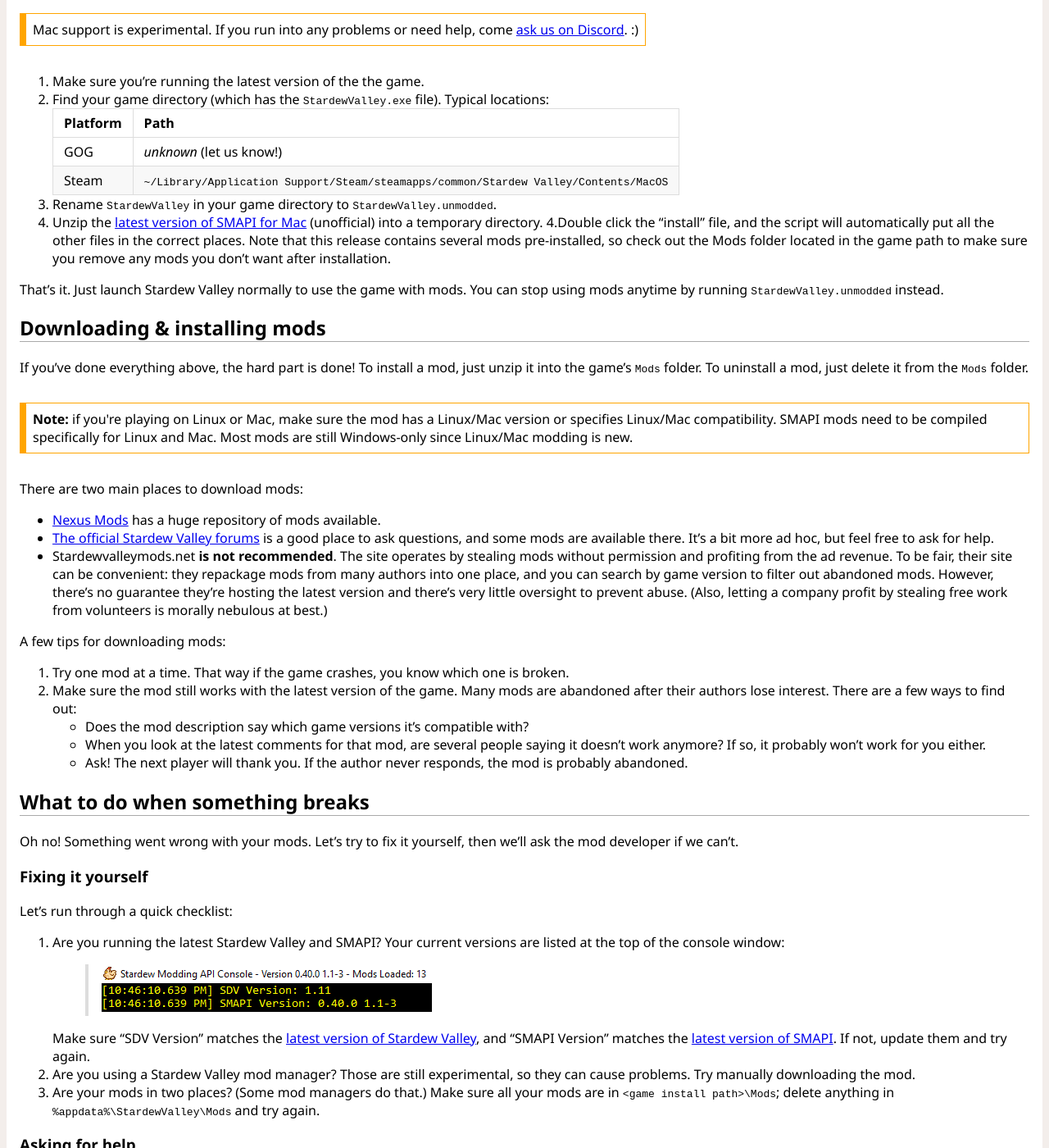
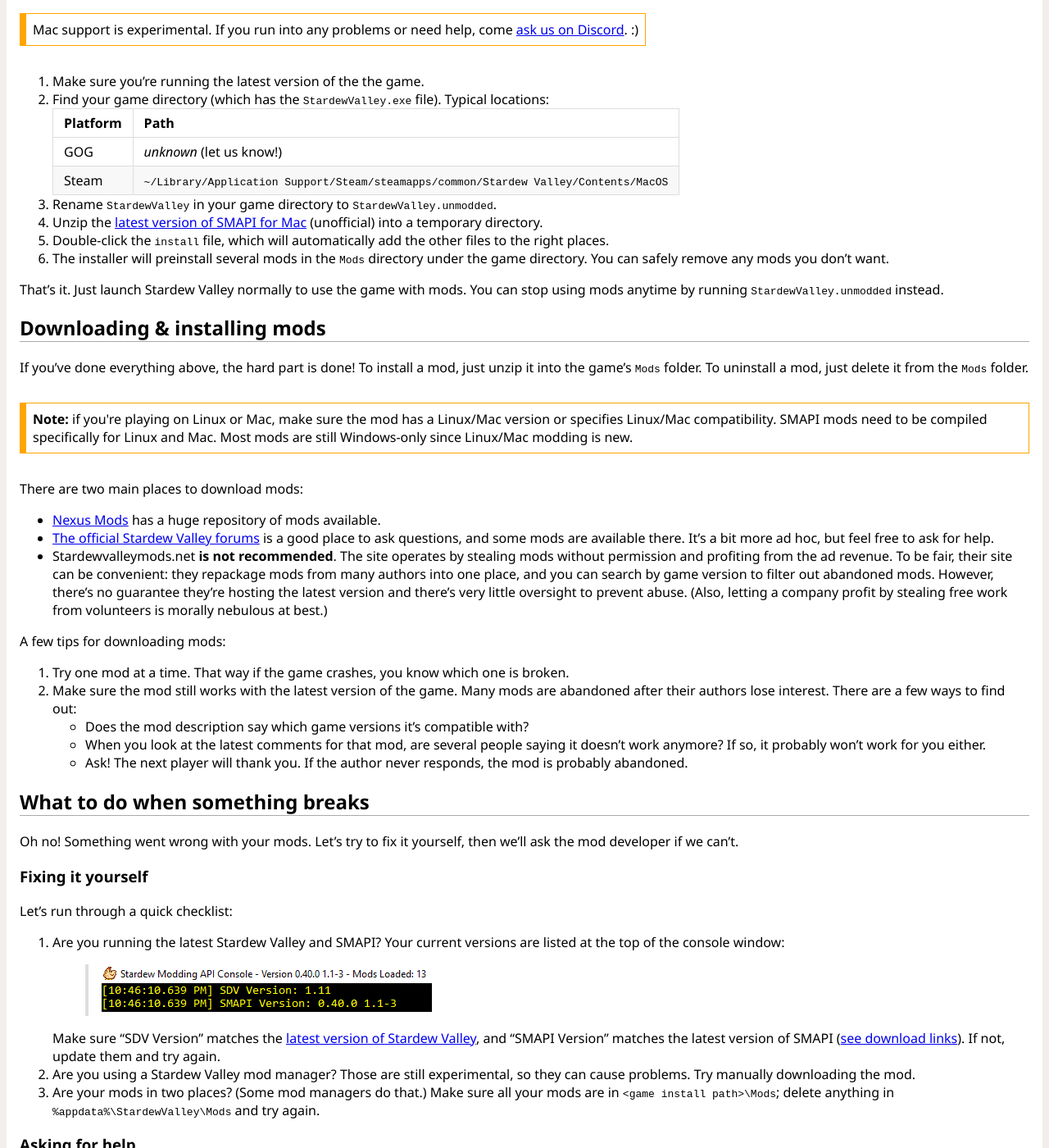
Before and after one commit to Pathoschild/canimod.github.io, a Jekyll site: the page built from guides/using-mods.md, in a window 1280 px wide and 1400 px high, scrolled down 2165 px. Shown: the whole window at 82% size. Built offline with Jekyll 4.4.1, drawn with Linux system fonts in a browser that asks for light colours; some of the changed text lies outside the part shown.

```diff
--- a/guides/using-mods.md
+++ b/guides/using-mods.md
@@ -82,14 +82,16 @@ Linux support is experimental. If you run into any problems or need help, come <
    | Steam    | `~/.local/share/Steam/steamapps/common/Stardew Valley` |
 
 3. Rename `StardewValley` in your game directory to `StardewValley.unmodded`.
-4. Unzip the [latest version of SMAPI for Linux](https://github.com/vizv/SMAPI/releases) (unofficial) into your game directory.
+4. Unzip the [latest version of SMAPI for Linux](https://github.com/vizv/SMAPI/releases)
+   (unofficial) into your game directory.
 
 That's it. Just launch Stardew Valley normally to use the game with mods. You can stop using mods
 anytime by running `StardewValley.unmodded` instead.
 
 ### On Mac
 <p class="warning">
-Mac support is experimental. If you run into any problems or need help, come <a href="https://discord.gg/KCJHWhX">ask us on Discord</a>. :)
+Mac support is experimental. If you run into any problems or need help, come
+<a href="https://discord.gg/KCJHWhX">ask us on Discord</a>. :)
 </p>
 
 1. Make sure you're running the latest version of the the game.
@@ -101,8 +103,12 @@ Mac support is experimental. If you run into any problems or need help, come <a
    | Steam    | `~/Library/Application Support/Steam/steamapps/common/Stardew Valley/Contents/MacOS` |
 
 3. Rename `StardewValley` in your game directory to `StardewValley.unmodded`.
-4. Unzip the [latest version of SMAPI for Mac](https://github.com/MacLeek/SMAPI/releases) (unofficial) into a temporary directory.
-4.Double click the "install" file, and the script will automatically put all the other files in the correct places. Note that this release contains several mods pre-installed, so check out the Mods folder located in the game path to make sure you remove any mods you don't want after installation.
+4. Unzip the [latest version of SMAPI for Mac](https://github.com/MacLeek/SMAPI/releases)
+   (unofficial) into a temporary directory.
+5. Double-click the `install` file, which will automatically add the other files to the right
+   places.
+6. The installer will preinstall several mods in the `Mods` directory under the game directory.
+   You can safely remove any mods you don't want.
 
 That's it. Just launch Stardew Valley normally to use the game with mods. You can stop using mods
 anytime by running `StardewValley.unmodded` instead.
@@ -154,14 +160,15 @@ Let's run through a quick checklist:
    > ![](images/using-mods/smapi-versions.png)
 
    Make sure "SDV Version" matches the [latest version of Stardew Valley](http://stardewvalleywiki.com/Version_History),
-   and "SMAPI Version" matches the [latest version of SMAPI](https://github.com/cjsu/SMAPI/releases).
+   and "SMAPI Version" matches the latest version of SMAPI ([see download links](#installing-smapi)).
    If not, update them and try again.
 
 2. Are you using a Stardew Valley mod manager? Those are still experimental, so they can cause
    problems. Try manually downloading the mod.
 
 3. Are your mods in two places? (Some mod managers do that.) Make sure all your mods are in
-   `<game install path>\Mods`; delete anything in `%appdata%\StardewValley\Mods` and try again.
+   `<game install path>\Mods`; delete anything in `%appdata%\StardewValley\Mods` and try
+   again.
 
 ### Asking for help
 Couldn't fix it yourself? Most mod developers are happy to help, but they'll need some information
@@ -174,7 +181,13 @@ to figure it out.
    [post in this thread](http://community.playstarbound.com/threads/dos-and-donts-of-reporting-issues-with-smapi-mods.125211/)
    and someone else will help if they can.
 3. Send them a message with the following information:
-   * ❑ A copy of the log file at `%appdata%\StardewValley\ErrorLogs\MODDED_ProgramLog.Log_LATEST.txt`. (Note: On a Mac, your log directory is also located in the same directory as your save directory. To get to it from the Finder menubar select "Go", and then "Go to Folder...". Then enter "~/.config/". This will bring you to the equivalent of "%appdata%" above.)
+   * ❑ A copy of the latest log file:
+
+     | Platform | Path  |
+     |:-------- |:----- |
+     | Windows  | `%appdata%\StardewValley\ErrorLogs\MODDED_ProgramLog.Log_LATEST.txt` |
+     | Linux    | `~/.config/StardewValley/ErrorLogs/MODDED_ProgramLog.Log_LATEST.txt` |
+     | Mac      | `~/.config/StardewValley/ErrorLogs/MODDED_ProgramLog.Log_LATEST.txt`<br /><small>The folder is hidden by default. From Finder, click _Go » Go to Folder_ and enter "~/.config".</small>
    * ❑ Which mod is failing?
    * ❑ How exactly does it fail? (Does the game close? Does the screen go black? Does nothing at
         all happen?)
```
